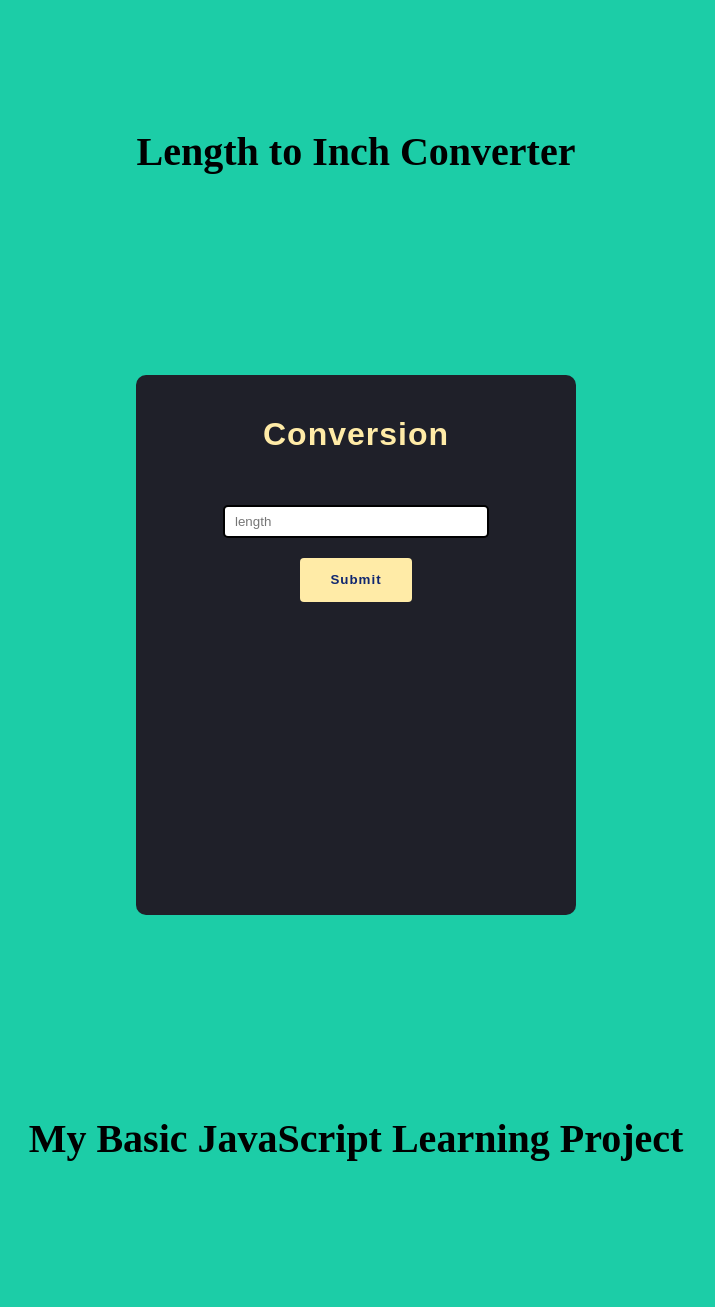
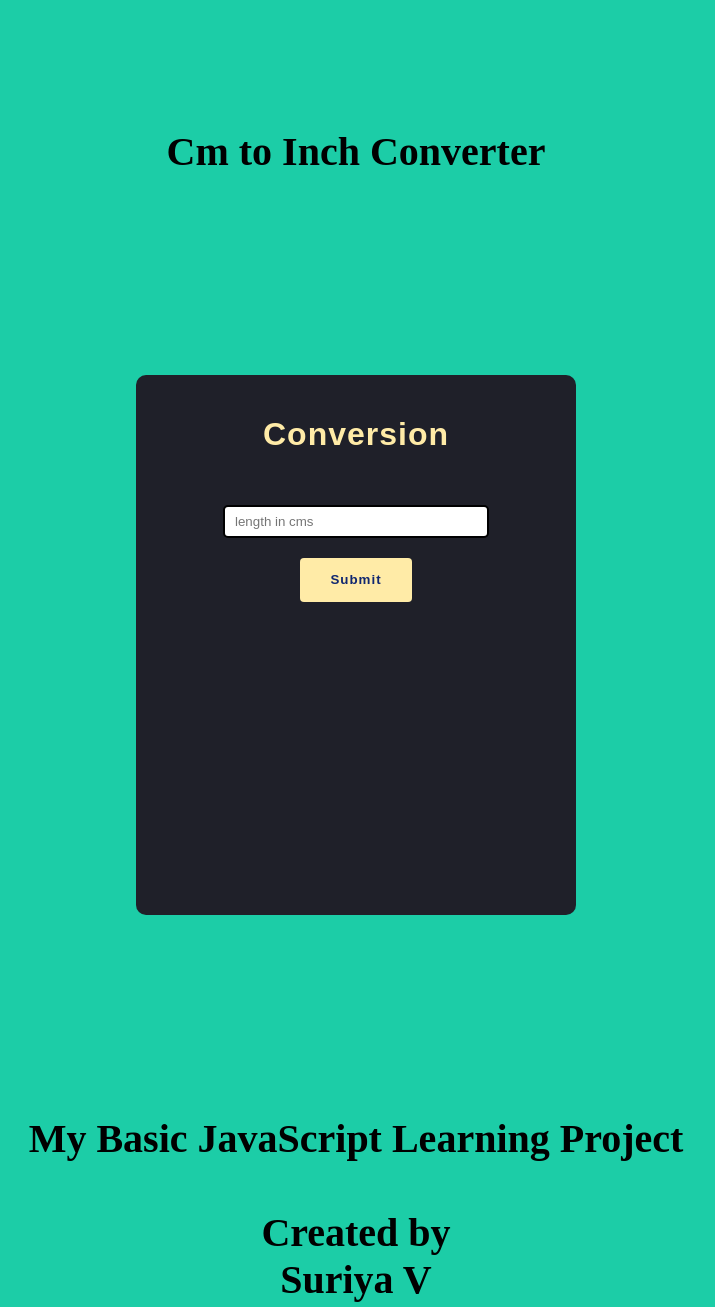
Before and after one commit to Suriya03042003/firstjs, a plain HTML site: page index.html in a window 1280 px wide. Shown: the whole page, without its empty margins (284-999 px from the left). Drawn offline with Linux system fonts and the light colour scheme.

Commit message:
index.html

```diff
--- a/index.html
+++ b/index.html
@@ -5,14 +5,14 @@
     <meta name="viewport" content="width=device-width, initial-scale=1.0">
     <link rel="stylesheet" href="index.css">
     <script src="script.js"></script>
-    <title>Length Converter</title>
+    <title>Length Converter Cm to Inch</title>
 </head>
 <body>
-    <h2>Length to Inch Converter</h2>
+    <h2> Cm to Inch Converter</h2>
     <div id="wrapper">
         <h1>Conversion</h1>
         <div class="inputdiv">
-            <input type="number" id="input" placeholder="length">
+            <input type="number" id="input" placeholder="length in cms">
         </div>
         <div>
             <button type="button" onclick="convert()">Submit</button>
@@ -20,6 +20,6 @@
         <div id="result">
        </div>
     </div>
-    <h2>My Basic JavaScript Learning Project</h2>
+    <h2>My Basic JavaScript Learning Project<br><br>Created by<br>Suriya V</h2>
 </body>
 </html>
```
